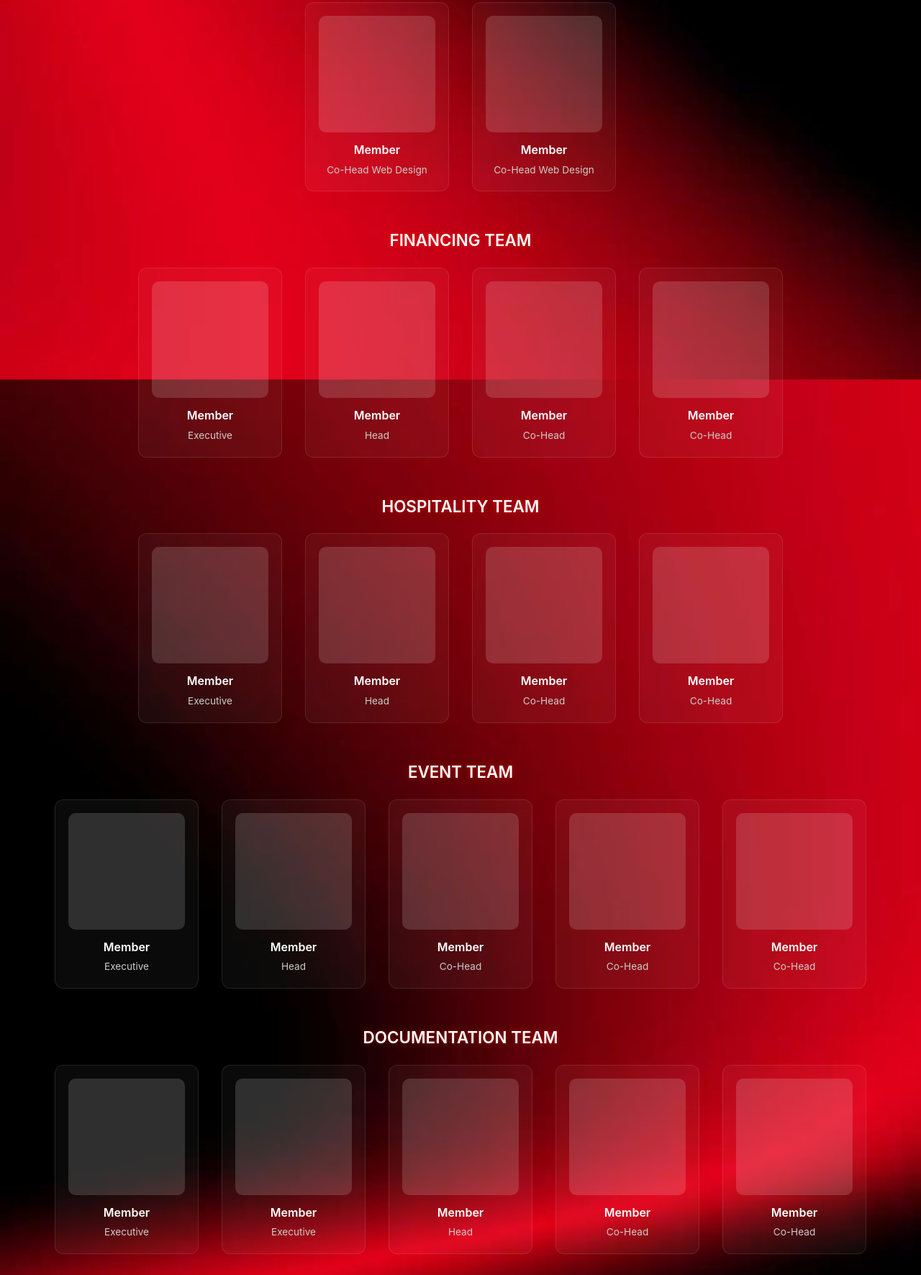
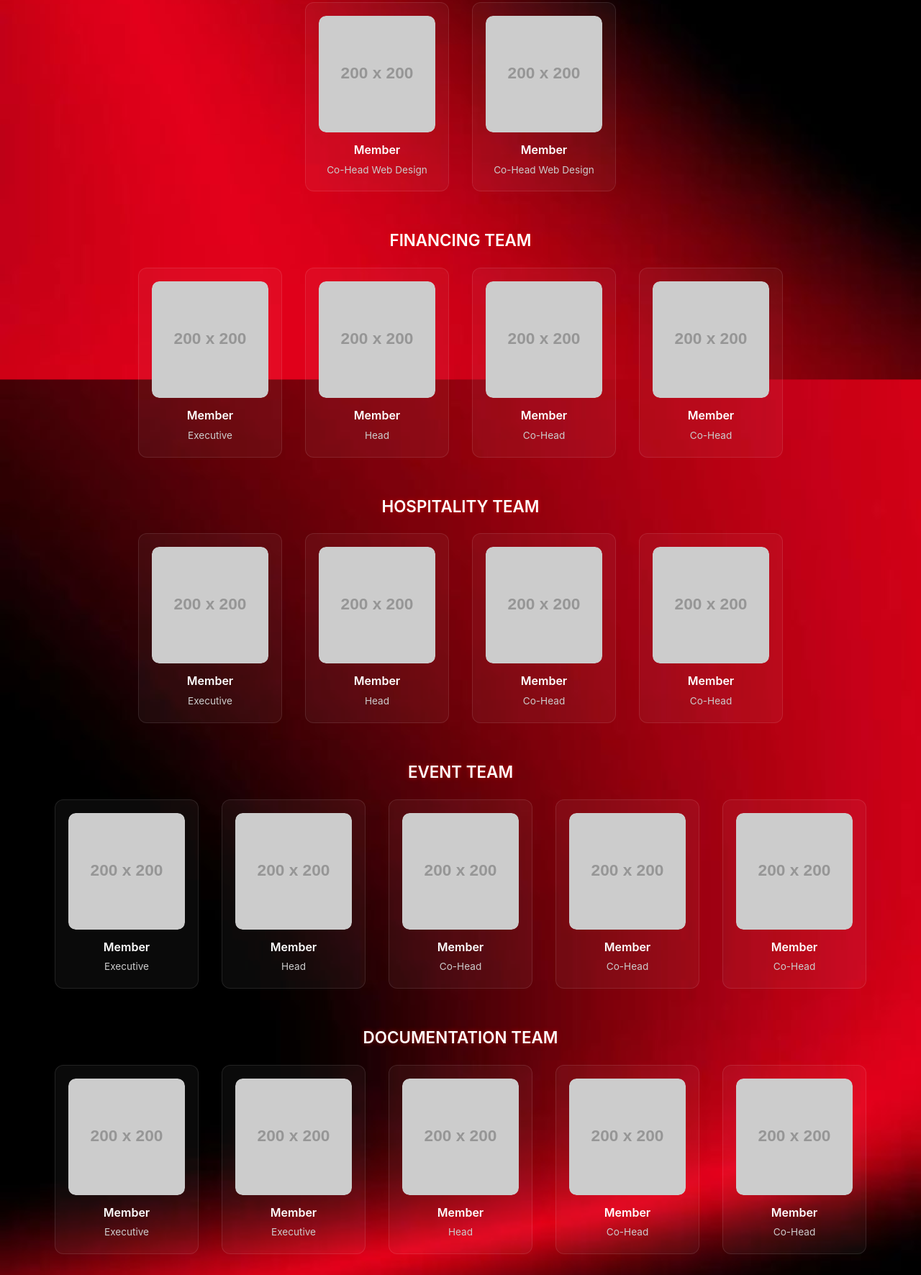
Before and after one commit to mish-1/SYMBITECH, a plain HTML site: page team.html in a window 1280 px wide. Shown: the part 1010-2782 px from the top of the page at 72% size. Drawn offline with Linux system fonts and the light colour scheme; placeholder pictures from the web are drawn by us.

Commit message:
Update team.html

```diff
--- a/team.html
+++ b/team.html
@@ -24,9 +24,27 @@
   ====================== -->
   <h2 class="section-title">Over All</h2>
   <div class="team-grid council-grid">
-    <div class="team-member"><div class="member-photo"></div><h3>Member Name</h3><p>Fest Head</p></div>
-    <div class="team-member"><div class="member-photo"></div><h3>Member Name</h3><p>Fest Head</p></div>
-    <div class="team-member"><div class="member-photo"></div><h3>Member Name</h3><p>Fest Head</p></div>
+    <div class="team-member">
+      <div class="member-photo">
+        <img src="https://placehold.co/200x200/cccccc/000000?text=Member+1" alt="Member Photo">
+      </div>
+      <h3>Member Name</h3>
+      <p>Fest Head</p>
+    </div>
+    <div class="team-member">
+      <div class="member-photo">
+        <img src="https://placehold.co/200x200/cccccc/000000?text=Member+2" alt="Member Photo">
+      </div>
+      <h3>Member Name</h3>
+      <p>Fest Head</p>
+    </div>
+    <div class="team-member">
+      <div class="member-photo">
+        <img src="https://placehold.co/200x200/cccccc/000000?text=Member+3" alt="Member Photo">
+      </div>
+      <h3>Member Name</h3>
+      <p>Fest Head</p>
+    </div>
   </div>
 
   <!-- =====================
@@ -37,80 +55,314 @@
   <!-- Webdev -->
   <h3 class="sub-section-title">Webdev Team</h3>
   <div class="team-grid">
-    <div class="team-member"><div class="member-photo"></div><h3>Member</h3><p>Executive</p></div>
-    <div class="team-member"><div class="member-photo"></div><h3>Member</h3><p>Head Web Development</p></div>
-    <div class="team-member"><div class="member-photo"></div><h3>Member</h3><p>Head Web Design</p></div>
-    <div class="team-member"><div class="member-photo"></div><h3>Member</h3><p>Co-Head Web Development</p></div>
-    <div class="team-member"><div class="member-photo"></div><h3>Member</h3><p>Co-Head Web Development</p></div>
-    <div class="team-member"><div class="member-photo"></div><h3>Member</h3><p>Co-Head Web Design</p></div>
-    <div class="team-member"><div class="member-photo"></div><h3>Member</h3><p>Co-Head Web Design</p></div>
+    <div class="team-member">
+      <div class="member-photo">
+        <img src="https://placehold.co/200x200/cccccc/000000?text=Member+4" alt="Member Photo">
+      </div>
+      <h3>Member</h3>
+      <p>Executive</p>
+    </div>
+    <div class="team-member">
+      <div class="member-photo">
+        <img src="https://placehold.co/200x200/cccccc/000000?text=Member+5" alt="Member Photo">
+      </div>
+      <h3>Member</h3>
+      <p>Head Web Development</p>
+    </div>
+    <div class="team-member">
+      <div class="member-photo">
+        <img src="https://placehold.co/200x200/cccccc/000000?text=Member+6" alt="Member Photo">
+      </div>
+      <h3>Member</h3>
+      <p>Head Web Design</p>
+    </div>
+    <div class="team-member">
+      <div class="member-photo">
+        <img src="https://placehold.co/200x200/cccccc/000000?text=Member+7" alt="Member Photo">
+      </div>
+      <h3>Member</h3>
+      <p>Co-Head Web Development</p>
+    </div>
+    <div class="team-member">
+      <div class="member-photo">
+        <img src="https://placehold.co/200x200/cccccc/000000?text=Member+8" alt="Member Photo">
+      </div>
+      <h3>Member</h3>
+      <p>Co-Head Web Development</p>
+    </div>
+    <div class="team-member">
+      <div class="member-photo">
+        <img src="https://placehold.co/200x200/cccccc/000000?text=Member+9" alt="Member Photo">
+      </div>
+      <h3>Member</h3>
+      <p>Co-Head Web Design</p>
+    </div>
+    <div class="team-member">
+      <div class="member-photo">
+        <img src="https://placehold.co/200x200/cccccc/000000?text=Member+10" alt="Member Photo">
+      </div>
+      <h3>Member</h3>
+      <p>Co-Head Web Design</p>
+    </div>
   </div>
 
   <!-- Financing -->
   <h3 class="sub-section-title">Financing Team</h3>
   <div class="team-grid">
-    <div class="team-member"><div class="member-photo"></div><h3>Member</h3><p>Executive</p></div>
-    <div class="team-member"><div class="member-photo"></div><h3>Member</h3><p>Head</p></div>
-    <div class="team-member"><div class="member-photo"></div><h3>Member</h3><p>Co-Head</p></div>
-    <div class="team-member"><div class="member-photo"></div><h3>Member</h3><p>Co-Head</p></div>
+    <div class="team-member">
+      <div class="member-photo">
+        <img src="https://placehold.co/200x200/cccccc/000000?text=Member+11" alt="Member Photo">
+      </div>
+      <h3>Member</h3>
+      <p>Executive</p>
+    </div>
+    <div class="team-member">
+      <div class="member-photo">
+        <img src="https://placehold.co/200x200/cccccc/000000?text=Member+12" alt="Member Photo">
+      </div>
+      <h3>Member</h3>
+      <p>Head</p>
+    </div>
+    <div class="team-member">
+      <div class="member-photo">
+        <img src="https://placehold.co/200x200/cccccc/000000?text=Member+13" alt="Member Photo">
+      </div>
+      <h3>Member</h3>
+      <p>Co-Head</p>
+    </div>
+    <div class="team-member">
+      <div class="member-photo">
+        <img src="https://placehold.co/200x200/cccccc/000000?text=Member+14" alt="Member Photo">
+      </div>
+      <h3>Member</h3>
+      <p>Co-Head</p>
+    </div>
   </div>
 
   <!-- Hospitality -->
   <h3 class="sub-section-title">Hospitality Team</h3>
   <div class="team-grid">
-    <div class="team-member"><div class="member-photo"></div><h3>Member</h3><p>Executive</p></div>
-    <div class="team-member"><div class="member-photo"></div><h3>Member</h3><p>Head</p></div>
-    <div class="team-member"><div class="member-photo"></div><h3>Member</h3><p>Co-Head</p></div>
-    <div class="team-member"><div class="member-photo"></div><h3>Member</h3><p>Co-Head</p></div>
+    <div class="team-member">
+      <div class="member-photo">
+        <img src="https://placehold.co/200x200/cccccc/000000?text=Member+15" alt="Member Photo">
+      </div>
+      <h3>Member</h3>
+      <p>Executive</p>
+    </div>
+    <div class="team-member">
+      <div class="member-photo">
+        <img src="https://placehold.co/200x200/cccccc/000000?text=Member+16" alt="Member Photo">
+      </div>
+      <h3>Member</h3>
+      <p>Head</p>
+    </div>
+    <div class="team-member">
+      <div class="member-photo">
+        <img src="https://placehold.co/200x200/cccccc/000000?text=Member+17" alt="Member Photo">
+      </div>
+      <h3>Member</h3>
+      <p>Co-Head</p>
+    </div>
+    <div class="team-member">
+      <div class="member-photo">
+        <img src="https://placehold.co/200x200/cccccc/000000?text=Member+18" alt="Member Photo">
+      </div>
+      <h3>Member</h3>
+      <p>Co-Head</p>
+    </div>
   </div>
 
   <!-- Events -->
   <h3 class="sub-section-title">Event Team</h3>
   <div class="team-grid">
-    <div class="team-member"><div class="member-photo"></div><h3>Member</h3><p>Executive</p></div>
-    <div class="team-member"><div class="member-photo"></div><h3>Member</h3><p>Head</p></div>
-    <div class="team-member"><div class="member-photo"></div><h3>Member</h3><p>Co-Head</p></div>
-    <div class="team-member"><div class="member-photo"></div><h3>Member</h3><p>Co-Head</p></div>
-    <div class="team-member"><div class="member-photo"></div><h3>Member</h3><p>Co-Head</p></div>
+    <div class="team-member">
+      <div class="member-photo">
+        <img src="https://placehold.co/200x200/cccccc/000000?text=Member+19" alt="Member Photo">
+      </div>
+      <h3>Member</h3>
+      <p>Executive</p>
+    </div>
+    <div class="team-member">
+      <div class="member-photo">
+        <img src="https://placehold.co/200x200/cccccc/000000?text=Member+20" alt="Member Photo">
+      </div>
+      <h3>Member</h3>
+      <p>Head</p>
+    </div>
+    <div class="team-member">
+      <div class="member-photo">
+        <img src="https://placehold.co/200x200/cccccc/000000?text=Member+21" alt="Member Photo">
+      </div>
+      <h3>Member</h3>
+      <p>Co-Head</p>
+    </div>
+    <div class="team-member">
+      <div class="member-photo">
+        <img src="https://placehold.co/200x200/cccccc/000000?text=Member+22" alt="Member Photo">
+      </div>
+      <h3>Member</h3>
+      <p>Co-Head</p>
+    </div>
+    <div class="team-member">
+      <div class="member-photo">
+        <img src="https://placehold.co/200x200/cccccc/000000?text=Member+23" alt="Member Photo">
+      </div>
+      <h3>Member</h3>
+      <p>Co-Head</p>
+    </div>
   </div>
 
   <!-- Documentation -->
   <h3 class="sub-section-title">Documentation Team</h3>
   <div class="team-grid">
-    <div class="team-member"><div class="member-photo"></div><h3>Member</h3><p>Executive</p></div>
-    <div class="team-member"><div class="member-photo"></div><h3>Member</h3><p>Executive</p></div>
-    <div class="team-member"><div class="member-photo"></div><h3>Member</h3><p>Head</p></div>
-    <div class="team-member"><div class="member-photo"></div><h3>Member</h3><p>Co-Head</p></div>
-    <div class="team-member"><div class="member-photo"></div><h3>Member</h3><p>Co-Head</p></div>
-    <div class="team-member"><div class="member-photo"></div><h3>Member</h3><p>Co-Head</p></div>
+    <div class="team-member">
+      <div class="member-photo">
+        <img src="https://placehold.co/200x200/cccccc/000000?text=Member+24" alt="Member Photo">
+      </div>
+      <h3>Member</h3>
+      <p>Executive</p>
+    </div>
+    <div class="team-member">
+      <div class="member-photo">
+        <img src="https://placehold.co/200x200/cccccc/000000?text=Member+25" alt="Member Photo">
+      </div>
+      <h3>Member</h3>
+      <p>Executive</p>
+    </div>
+    <div class="team-member">
+      <div class="member-photo">
+        <img src="https://placehold.co/200x200/cccccc/000000?text=Member+26" alt="Member Photo">
+      </div>
+      <h3>Member</h3>
+      <p>Head</p>
+    </div>
+    <div class="team-member">
+      <div class="member-photo">
+        <img src="https://placehold.co/200x200/cccccc/000000?text=Member+27" alt="Member Photo">
+      </div>
+      <h3>Member</h3>
+      <p>Co-Head</p>
+    </div>
+    <div class="team-member">
+      <div class="member-photo">
+        <img src="https://placehold.co/200x200/cccccc/000000?text=Member+28" alt="Member Photo">
+      </div>
+      <h3>Member</h3>
+      <p>Co-Head</p>
+    </div>
+    <div class="team-member">
+      <div class="member-photo">
+        <img src="https://placehold.co/200x200/cccccc/000000?text=Member+29" alt="Member Photo">
+      </div>
+      <h3>Member</h3>
+      <p>Co-Head</p>
+    </div>
   </div>
 
   <!-- Social Media -->
   <h3 class="sub-section-title">Social Media Team</h3>
   <div class="team-grid">
-    <div class="team-member"><div class="member-photo"></div><h3>Member</h3><p>Head</p></div>
-    <div class="team-member"><div class="member-photo"></div><h3>Member</h3><p>Co-Head</p></div>
-    <div class="team-member"><div class="member-photo"></div><h3>Member</h3><p>Co-Head</p></div>
+    <div class="team-member">
+      <div class="member-photo">
+        <img src="https://placehold.co/200x200/cccccc/000000?text=Member+30" alt="Member Photo">
+      </div>
+      <h3>Member</h3>
+      <p>Head</p>
+    </div>
+    <div class="team-member">
+      <div class="member-photo">
+        <img src="https://placehold.co/200x200/cccccc/000000?text=Member+31" alt="Member Photo">
+      </div>
+      <h3>Member</h3>
+      <p>Co-Head</p>
+    </div>
+    <div class="team-member">
+      <div class="member-photo">
+        <img src="https://placehold.co/200x200/cccccc/000000?text=Member+32" alt="Member Photo">
+      </div>
+      <h3>Member</h3>
+      <p>Co-Head</p>
+    </div>
   </div>
 
   <!-- PR -->
   <h3 class="sub-section-title">PR Team</h3>
   <div class="team-grid">
-    <div class="team-member"><div class="member-photo"></div><h3>Member</h3><p>Executive</p></div>
-    <div class="team-member"><div class="member-photo"></div><h3>Member</h3><p>Head</p></div>
-    <div class="team-member"><div class="member-photo"></div><h3>Member</h3><p>Head</p></div>
-    <div class="team-member"><div class="member-photo"></div><h3>Member</h3><p>Co-Head</p></div>
-    <div class="team-member"><div class="member-photo"></div><h3>Member</h3><p>Co-Head</p></div>
-    <div class="team-member"><div class="member-photo"></div><h3>Member</h3><p>Co-Head</p></div>
+    <div class="team-member">
+      <div class="member-photo">
+        <img src="https://placehold.co/200x200/cccccc/000000?text=Member+33" alt="Member Photo">
+      </div>
+      <h3>Member</h3>
+      <p>Executive</p>
+    </div>
+    <div class="team-member">
+      <div class="member-photo">
+        <img src="https://placehold.co/200x200/cccccc/000000?text=Member+34" alt="Member Photo">
+      </div>
+      <h3>Member</h3>
+      <p>Head</p>
+    </div>
+    <div class="team-member">
+      <div class="member-photo">
+        <img src="https://placehold.co/200x200/cccccc/000000?text=Member+35" alt="Member Photo">
+      </div>
+      <h3>Member</h3>
+      <p>Head</p>
+    </div>
+    <div class="team-member">
+      <div class="member-photo">
+        <img src="https://placehold.co/200x200/cccccc/000000?text=Member+36" alt="Member Photo">
+      </div>
+      <h3>Member</h3>
+      <p>Co-Head</p>
+    </div>
+    <div class="team-member">
+      <div class="member-photo">
+        <img src="https://placehold.co/200x200/cccccc/000000?text=Member+37" alt="Member Photo">
+      </div>
+      <h3>Member</h3>
+      <p>Co-Head</p>
+    </div>
+    <div class="team-member">
+      <div class="member-photo">
+        <img src="https://placehold.co/200x200/cccccc/000000?text=Member+38" alt="Member Photo">
+      </div>
+      <h3>Member</h3>
+      <p>Co-Head</p>
+    </div>
   </div>
 
   <!-- Design -->
   <h3 class="sub-section-title">Design Team</h3>
   <div class="team-grid">
-    <div class="team-member"><div class="member-photo"></div><h3>Member</h3><p>Executive</p></div>
-    <div class="team-member"><div class="member-photo"></div><h3>Member</h3><p>Head</p></div>
-    <div class="team-member"><div class="member-photo"></div><h3>Member</h3><p>Co-Head</p></div>
-    <div class="team-member"><div class="member-photo"></div><h3>Member</h3><p>Co-Head</p></div>
+    <div class="team-member">
+      <div class="member-photo">
+        <img src="https://placehold.co/200x200/cccccc/000000?text=Member+39" alt="Member Photo">
+      </div>
+      <h3>Member</h3>
+      <p>Executive</p>
+    </div>
+    <div class="team-member">
+      <div class="member-photo">
+        <img src="https://placehold.co/200x200/cccccc/000000?text=Member+40" alt="Member Photo">
+      </div>
+      <h3>Member</h3>
+      <p>Head</p>
+    </div>
+    <div class="team-member">
+      <div class="member-photo">
+        <img src="https://placehold.co/200x200/cccccc/000000?text=Member+41" alt="Member Photo">
+      </div>
+      <h3>Member</h3>
+      <p>Co-Head</p>
+    </div>
+    <div class="team-member">
+      <div class="member-photo">
+        <img src="https://placehold.co/200x200/cccccc/000000?text=Member+42" alt="Member Photo">
+      </div>
+      <h3>Member</h3>
+      <p>Co-Head</p>
+    </div>
   </div>
 
 </body>
```
